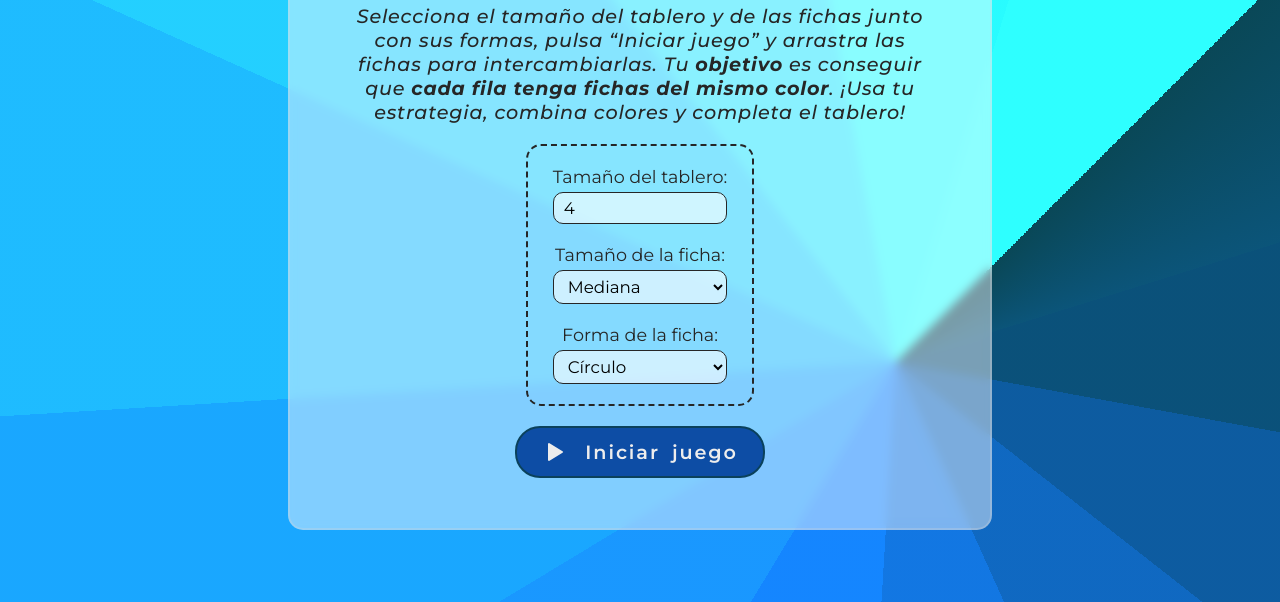
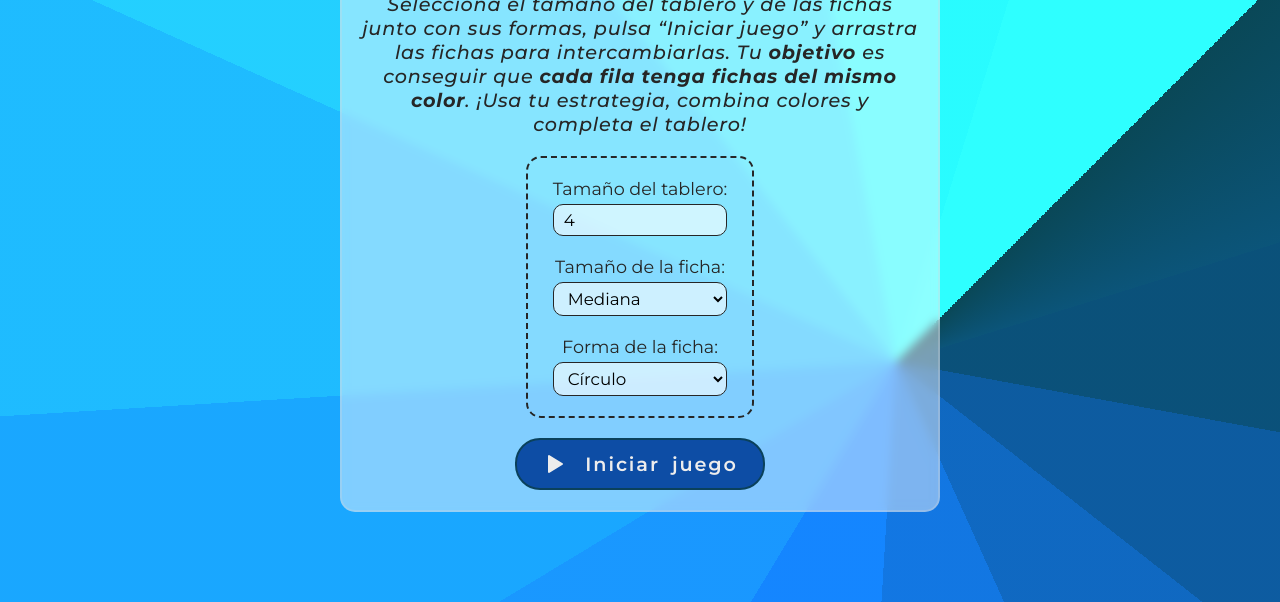
Before and after one commit to Yoseeep/Ejercicios-Laboratorio-IPO, a plain HTML site: page ejercicios/tablero/index.html in a window 1280 px wide. Shown: the part 198-800 px from the top of the page. Drawn offline with Linux system fonts and the light colour scheme.

Commit message:
Ajusta estilos del header y del contenedor del menú; reduce padding y mejora el comportamiento del scrollbar.

```diff
--- a/ejercicios/tablero/style.css
+++ b/ejercicios/tablero/style.css
@@ -102,7 +102,6 @@ header  {
     font-size: 16px;
     height: 100dvh;
     width: 100%;
-    overflow: auto;
     padding: 15px;
     display: flex;
     flex-direction: column;
@@ -123,13 +122,21 @@ header  {
 
 
 .menu-container {
-    padding: 50px;
+    padding: 20px;
     display: flex;
     flex-direction: column;
-    justify-content: center;
+    justify-content: start;
     align-items: center;
     gap: 20px;
     border-radius: 15px;
+    width: 100%;
+    max-width: 600px;
+    overflow-y: auto;
+    scrollbar-width: thin;
+    scrollbar-color: hsla(0,0%,70%,90%) transparent;
+    scrollbar-gutter: auto;
+    scroll-behavior: smooth;
+    scrollbar-arrow-color: transparent;
 }
 
 h1 {
@@ -266,7 +273,6 @@ main  {
     position: absolute;
     top: 0;
     left: 100%;
-    overflow: auto;
     transition: left .5s ease-in-out;
 }
 .main--visible {
@@ -446,7 +452,6 @@ main  {
             hsl(var(--tono), 83%, 26%) ,
             hsl(calc(var(--tono) - 8), 80%, 19%)
         );
-        );
         animation: rotacion 5s linear infinite;
     }
     & .boton-volverAlMenu::after {
```
